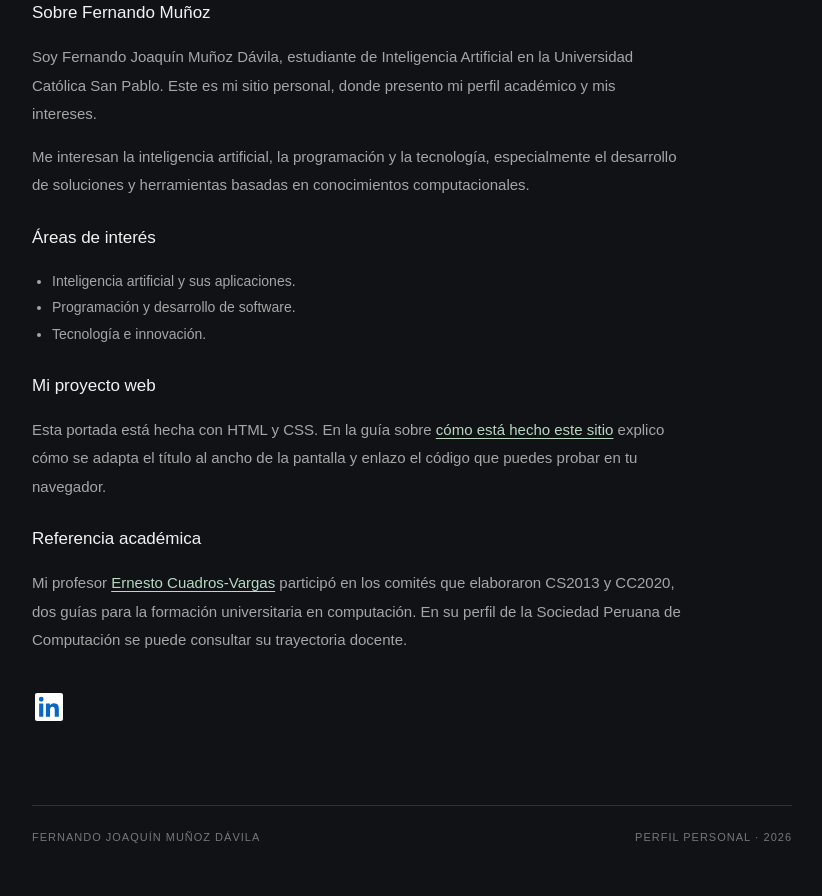
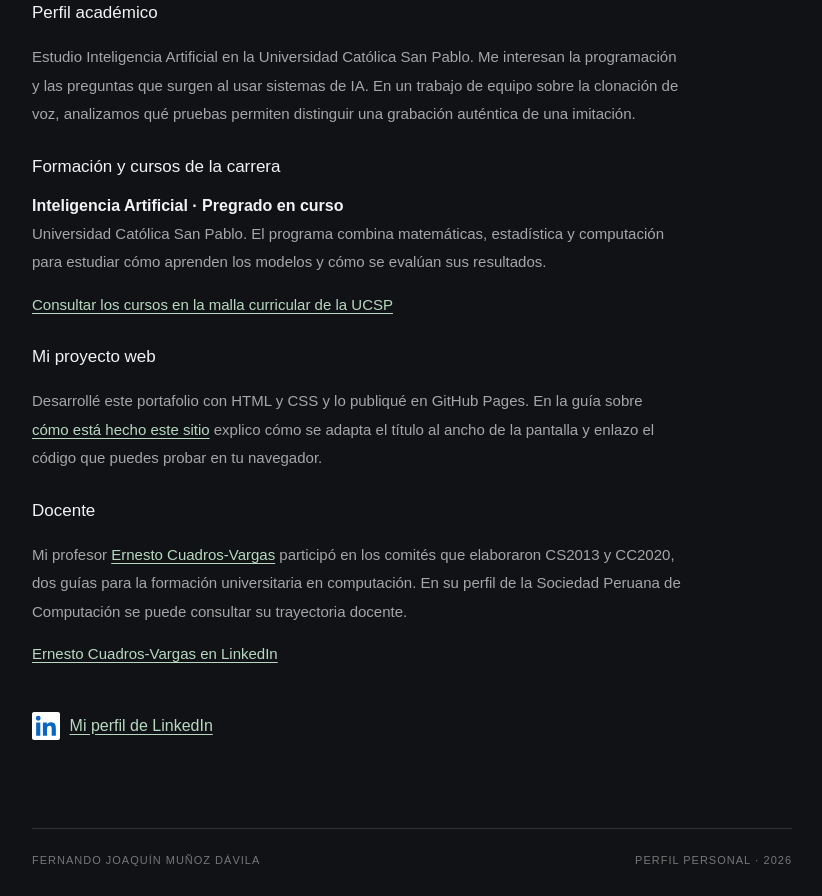
Before and after one commit to Ferrni205/Ferrni205.github.io, a plain HTML site: page index.html in a window 1280 px wide. Shown: the part 465-1361 px from the top of the page, without its empty margins (228-1050 px from the left). Before the commit the page ends 1338 px from the top, so only its background shows below. Drawn offline with Linux system fonts and the light colour scheme.

Commit message:
Ampliar el CV académico y enlazar la malla curricular y los perfiles de LinkedIn

```diff
--- a/index.html
+++ b/index.html
@@ -5,7 +5,7 @@
     <meta name="viewport" content="width=device-width, initial-scale=1.0">
 
     <title>Fernando Joaquín Muñoz Dávila | Estudiante de Inteligencia Artificial</title>
-    <meta name="description" content="Sitio personal de Fernando Joaquín Muñoz Dávila, estudiante de Inteligencia Artificial en la Universidad Católica San Pablo.">
+    <meta name="description" content="CV académico de Fernando Joaquín Muñoz Dávila. Formación en Inteligencia Artificial en la UCSP, proyectos universitarios y perfiles de LinkedIn.">
     <meta name="author" content="Fernando Joaquín Muñoz Dávila">
     <meta name="robots" content="index, follow">
     <meta name="theme-color" content="#101216">
@@ -102,22 +102,20 @@
             max-width: 650px;
         }
         .description + .description { margin-top: 14px; }
-        .interests, .profile-detail { margin-top: 28px; }
-        .interests ul {
-            color: #a6a6a6;
-            font-size: 14px;
-            line-height: 1.9;
-            padding-left: 20px;
-        }
+        .profile-detail { margin-top: 28px; }
         .social { margin-top: 35px; }
         .social a {
             display: inline-flex;
             align-items: center;
             justify-content: center;
-            width: 34px;
-            height: 34px;
+            min-height: 44px;
+            gap: 0.6rem;
+            color: #b8d9c0;
+            text-underline-offset: 0.2em;
             transition: opacity 0.2s ease, transform 0.2s ease;
         }
+        .social a:focus-visible, .description a:focus-visible { outline: 2px solid #b8d9c0; outline-offset: 3px; }
+        .profile-detail h3 { font-size: 1rem; margin: 1rem 0 0.3rem; }
         .social a:hover { opacity: 0.8; transform: translateY(-2px); }
         .social img { display: block; width: 28px; height: 28px; }
         footer {
@@ -153,31 +151,30 @@
         </section>
 
         <section class="about" aria-labelledby="sobre-mi">
-            <h2 id="sobre-mi">Sobre Fernando Muñoz</h2>
+            <h2 id="sobre-mi">Perfil académico</h2>
             <p class="description">
-                Soy Fernando Joaquín Muñoz Dávila, estudiante de Inteligencia Artificial
-                en la Universidad Católica San Pablo. Este es mi sitio
-                personal, donde presento mi perfil académico y mis intereses.
-            </p>
-            <p class="description">
-                Me interesan la inteligencia artificial, la programación y la tecnología,
-                especialmente el desarrollo de soluciones y herramientas basadas en
-                conocimientos computacionales.
+                Estudio Inteligencia Artificial en la Universidad Católica San Pablo. Me interesan
+                la programación y las preguntas que surgen al usar sistemas de IA. En un trabajo
+                de equipo sobre la clonación de voz, analizamos qué pruebas permiten distinguir
+                una grabación auténtica de una imitación.
             </p>
 
-            <div class="interests">
-                <h2>Áreas de interés</h2>
-                <ul>
-                    <li>Inteligencia artificial y sus aplicaciones.</li>
-                    <li>Programación y desarrollo de software.</li>
-                    <li>Tecnología e innovación.</li>
-                </ul>
-            </div>
+            <section class="profile-detail" aria-labelledby="formacion">
+                <h2 id="formacion">Formación y cursos de la carrera</h2>
+                <h3>Inteligencia Artificial · Pregrado en curso</h3>
+                <p class="description">
+                    Universidad Católica San Pablo. El programa combina matemáticas, estadística y
+                    computación para estudiar cómo aprenden los modelos y cómo se evalúan sus resultados.
+                </p>
+                <p class="description">
+                    <a href="https://ucsp.edu.pe/vive-san-pablo/universidad/transparencia/malla-curricular-inteligencia-artificial/">Consultar los cursos en la malla curricular de la UCSP</a>
+                </p>
+            </section>
 
             <section class="profile-detail" aria-labelledby="proyecto-web">
                 <h2 id="proyecto-web">Mi proyecto web</h2>
                 <p class="description">
-                    Esta portada está hecha con HTML y CSS. En la guía sobre
+                    Desarrollé este portafolio con HTML y CSS y lo publiqué en GitHub Pages. En la guía sobre
                     <a href="/sobre-el-sitio/">cómo está hecho este sitio</a>
                     explico cómo se adapta el título al ancho de la pantalla y enlazo
                     el código que puedes probar en tu navegador.
@@ -185,12 +182,15 @@
             </section>
 
             <section class="profile-detail" aria-labelledby="referencia-academica">
-                <h2 id="referencia-academica">Referencia académica</h2>
+                <h2 id="referencia-academica">Docente</h2>
                 <p class="description">
                     Mi profesor <a href="https://socios.spc.org.pe/ecuadros/">Ernesto Cuadros-Vargas</a>
                     participó en los comités que elaboraron CS2013 y CC2020, dos guías para la
                     formación universitaria en computación. En su perfil de la Sociedad Peruana
                     de Computación se puede consultar su trayectoria docente.
+                </p>
+                <p class="description">
+                    <a href="https://www.linkedin.com/in/ecuadrosv/">Ernesto Cuadros-Vargas en LinkedIn</a>
                 </p>
             </section>
 
@@ -204,6 +204,7 @@
                         <rect width="24" height="24" rx="4" fill="#0A66C2"/>
                         <path fill="#fff" d="M20.447 20.452h-3.554v-5.569c0-1.328-.027-3.037-1.852-3.037-1.853 0-2.136 1.445-2.136 2.939v5.667H9.35V9h3.414v1.561h.049c.476-.9 1.637-1.85 3.37-1.85 3.601 0 4.267 2.37 4.267 5.455v6.286zM5.337 7.433a2.062 2.062 0 1 1 0-4.124 2.062 2.062 0 0 1 0 4.124zM7.119 20.452H3.555V9h3.564v11.452zM22.225 0H1.771C.792 0 0 .774 0 1.729v20.542C0 23.227.792 24 1.771 24h20.451C23.2 24 24 23.227 24 22.271V1.729C24 .774 23.2 0 22.222 0h.003z"/>
                     </svg>
+                    <span>Mi perfil de LinkedIn</span>
                 </a>
             </div>
         </section>
```
